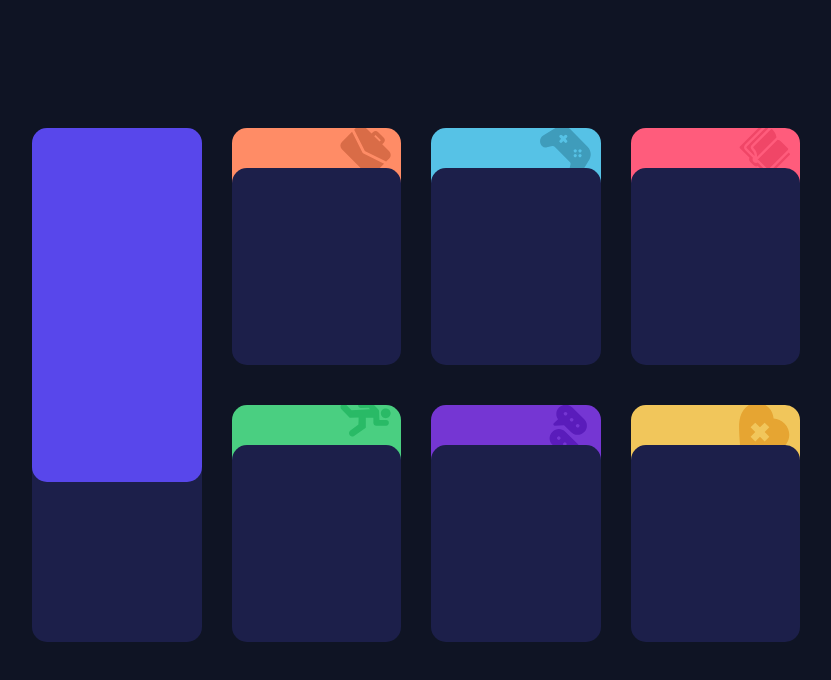
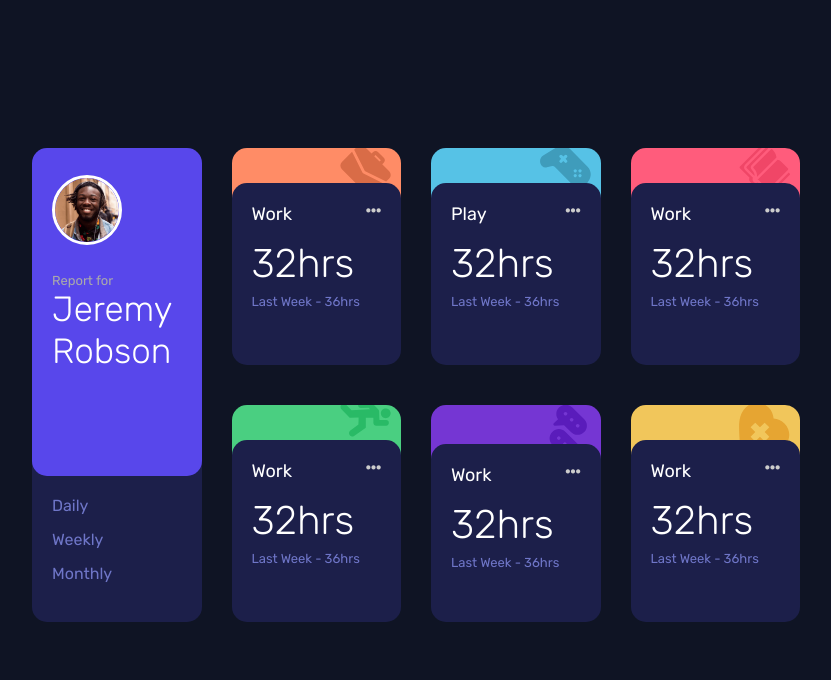
Before and after one commit to fvaloyd/tracking-dashboard, a plain HTML site: page src/index.html in a window 1280 px wide. Shown: the whole page, without its empty margins (224-1055 px from the left). Drawn offline with Linux system fonts and the light colour scheme; a web font is replaced by a local one.

Commit message:
styles content card

```diff
--- a/src/index.html
+++ b/src/index.html
@@ -5,7 +5,12 @@
     <meta http-equiv="X-UA-Compatible" content="IE=edge">
     <meta name="viewport" content="width=device-width, initial-scale=1.0">
     <title>Document</title>
-
+    <!--fonts-->
+    <link rel="preconnect" href="https://fonts.googleapis.com">
+    <link rel="preconnect" href="https://fonts.gstatic.com" crossorigin>
+    <link href="https://fonts.googleapis.com/css2?family=Rubik:wght@300;400;500&display=swap" rel="stylesheet">
+    <!--font awesome-->
+    <link rel="stylesheet" href="https://use.fontawesome.com/releases/v5.15.4/css/all.css" integrity="sha384-DyZ88mC6Up2uqS4h/KRgHuoeGwBcD4Ng9SiP4dIRy0EXTlnuz47vAwmeGwVChigm" crossorigin="anonymous">
     <!--Styles-->
     <link rel="stylesheet" href="styles/style.css">
 </head>
@@ -20,10 +25,18 @@
             <div id="PrincipalCard" class="card">
                 <div class="PrincipalCardBack">
 
+                    <img src="/images/image-jeremy.png" alt="person photo">
+                    <span>Report for</span>
+                    <h2>Jeremy Robson</h2>
+
                 </div>
 
                 <div class="PrincipalCardDesc" id="PrincipalDescription">
-
+                    <ul>
+                        <li><a href="#">Daily</a></li>
+                        <li><a href="#">Weekly</a></li>
+                        <li><a href="#">Monthly</a></li>
+                    </ul>
                 </div>
             </div>
 
@@ -31,7 +44,15 @@
                 <div class="background backCard1">
                     <img src="/images/icon-work.svg" alt="work icon">
                 </div>
-                <div class="description" id="description1"></div>
+
+                <div class="description" id="description1">
+                    <div class="CardHead">
+                        <h3>Work</h3>
+                        <span class="fas fa-ellipsis-h"></span>
+                    </div>
+                    <h2>32hrs</h2>
+                    <p>Last Week - 36hrs</p>
+                </div>
 
             </div>
 
@@ -39,7 +60,14 @@
                 <div class="background backCard2" >
                     <img src="/images/icon-play.svg" alt="play icon">
                 </div>
-                <div class="description" id="description2"></div>
+                <div class="description" id="description2">
+                    <div class="CardHead">
+                        <h3>Play</h3>
+                        <span class="fas fa-ellipsis-h"></span>
+                    </div>
+                    <h2>32hrs</h2>
+                    <p>Last Week - 36hrs</p>
+                </div>
 
             </div>
 
@@ -47,7 +75,14 @@
                 <div class="background backCard3">
                     <img src="/images/icon-study.svg" alt="study icon">
                 </div>
-                <div class="description" id="description3"></div>
+                <div class="description" id="description3">
+                    <div class="CardHead">
+                        <h3>Work</h3>
+                        <span class="fas fa-ellipsis-h"></span>
+                    </div>
+                    <h2>32hrs</h2>
+                    <p>Last Week - 36hrs</p>
+                </div>
 
             </div>
 
@@ -55,7 +90,14 @@
                 <div class="background backCard4">
                     <img src="/images/icon-exercise.svg" alt="exercise icon">
                 </div>
-                <div class="description" id="description4"></div>
+                <div class="description" id="description4">
+                    <div class="CardHead">
+                        <h3>Work</h3>
+                        <span class="fas fa-ellipsis-h"></span>
+                    </div>
+                    <h2>32hrs</h2>
+                    <p>Last Week - 36hrs</p>
+                </div>
 
             </div>
 
@@ -63,7 +105,14 @@
                 <div class="background backCard5">
                     <img src="/images/icon-social.svg" width="65px" height="65" alt="self icon">
                 </div>
-                <div class="description" id="description5"></div>
+                <div class="description" id="description5">
+                    <div class="CardHead">
+                        <h3>Work</h3>
+                        <span class="fas fa-ellipsis-h"></span>
+                    </div>
+                    <h2>32hrs</h2>
+                    <p>Last Week - 36hrs</p>
+                </div>
 
             </div>
 
@@ -71,7 +120,14 @@
                 <div class="background backCard6">
                     <img src="/images/icon-self-care.svg" alt="self icon">
                 </div>
-                <div class="description" id="description6"></div>
+                <div class="description" id="description6">
+                    <div class="CardHead">
+                        <h3>Work</h3>
+                        <span class="fas fa-ellipsis-h"></span>
+                    </div>
+                    <h2>32hrs</h2>
+                    <p>Last Week - 36hrs</p>
+                </div>
 
             </div>
 
--- a/src/styles/style.css
+++ b/src/styles/style.css
@@ -38,7 +38,7 @@
 /*content style*/
 #Content{
     width: 60vw;
-    height: 68vh;
+    height: 63vh;
     display: grid;
     grid-template-columns: repeat(4, 1fr);
     grid-template-rows: repeat(2, 1fr);
@@ -121,7 +121,7 @@
 }
 /*hover description*/
 .description:hover{
-    background-color: hsl(235, 36%, 46%);
+    background-color: hsl(235, 39%, 41%);
 }
 /*individual card background color*/
 .backCard1{
@@ -145,16 +145,105 @@
 
 /*principal card style */
 .PrincipalCardBack{
+    display: flex;
+    flex-direction: column;
     height: 65%;
     position: relative;
+    padding: 20px;
+    text-align: left;
     border-radius: 15px;
     z-index: 1;
     background-color:hsl(246, 80%, 60%);
 }
 .PrincipalCardDesc{
+    display: flex;
+    flex-direction: column;
+    text-align: left;
+    padding: 20px;
     height: 35%;
     position: relative;
     bottom: 30px;
     border-radius: 15px;
     background-color: hsl(235, 46%, 20%);
 }
+
+/*principal card content style*/
+.PrincipalCardBack img{
+    width: 70px;
+    height: 70px;
+    margin-top: 10px;
+    margin-bottom: 25px;
+    border-radius: 50%;
+    border: 3px solid white;
+}
+.PrincipalCardBack span{
+    font-family: "Rubik";
+    font-size: 13px;
+    font-weight: 400;
+    color: #aaa;
+}
+.PrincipalCardBack h2{
+    font-family: "Rubik";
+    font-size: 35px;
+    font-weight: 300;
+    color: white;
+}
+
+.PrincipalCardDesc ul{
+    margin-top: 30px;
+}
+.PrincipalCardDesc li{
+    list-style: none;
+    margin-bottom: 15px;
+}
+.PrincipalCardDesc a {
+    text-decoration: none;
+    color: var(--desaturated);
+    font-family: "Rubik";
+    cursor: pointer;
+    transition: all 300ms;
+}
+.PrincipalCardDesc a:hover{
+    color: white;
+}
+
+/*card content style*/
+.description{
+    display: flex;
+    flex-direction: column;
+    text-align: left;
+    padding: 20px;
+}
+.description .CardHead{
+    display: flex;
+    flex-direction: row;
+    justify-content: space-between;
+    margin-bottom: 15px;
+}
+.description .CardHead h3{
+    color: white;
+    font-family: 'Rubik';
+    font-weight: 400;
+    font-size: 18px;
+}
+.description .CardHead span{
+    font-size: 15px;
+    color: #ccc;
+    transition: all 200ms;
+    cursor: pointer;
+}
+.description .CardHead span:hover{
+    color: white;
+}
+.description h2{
+    font-family: 'Rubik';
+    font-weight: 300;
+    font-size: 40px;
+    color: white;
+    margin-bottom: 7px;
+}
+.description p{
+    font-family: 'Rubik';
+    font-size: 13px;
+    color: var(--desaturated);
+}
```
